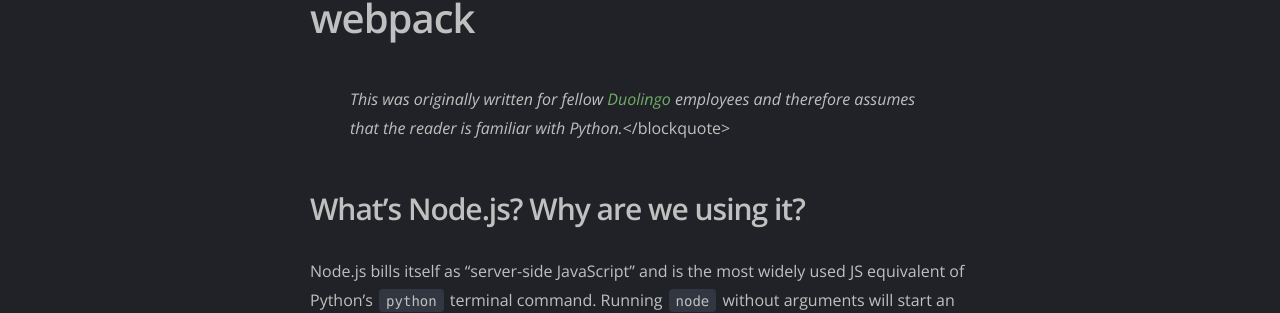
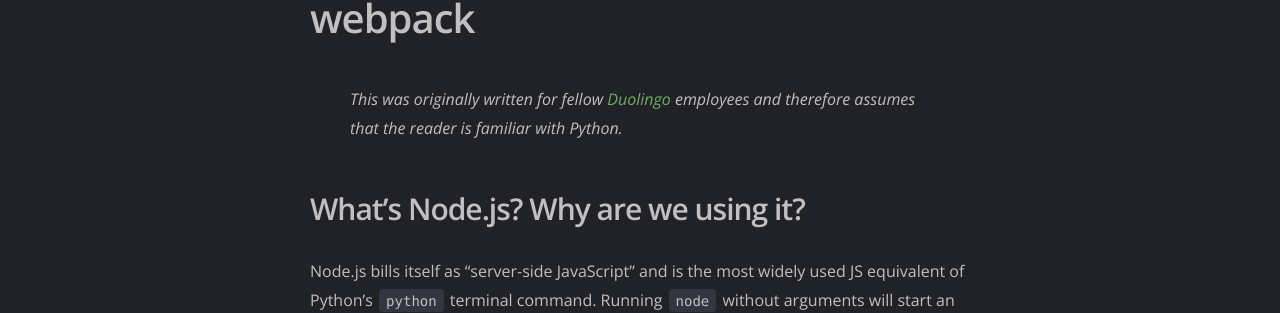
Before and after one commit to artnc/personal-website, a Jekyll site: the page built from src/blog/_posts/2016-01-17-node-intro.md, in a window 1280 px wide. Shown: the part 223-536 px from the top of the page. Built offline with Jekyll 4.4.1, drawn with Linux system fonts in a browser that asks for light colours; Markdown is read by kramdown in place of the engine named in the settings; comment, search, counter and statistics services are not loaded.

Commit message:
Italicize all blockquotes

```diff
--- a/src/blog/_posts/2016-01-17-node-intro.md
+++ b/src/blog/_posts/2016-01-17-node-intro.md
@@ -5,7 +5,7 @@
 tags: ["web"]
 comments: true
 ---
-> *This was originally written for fellow [Duolingo](https://www.duolingo.com/) employees and therefore assumes that the reader is familiar with Python.*</blockquote>
+> This was originally written for fellow [Duolingo](https://www.duolingo.com/) employees and therefore assumes that the reader is familiar with Python.
 
 ## What's Node.js? Why are we using it?
 
--- a/src/css/main.scss
+++ b/src/css/main.scss
@@ -93,6 +93,7 @@
 code, pre {
   background: $gray;
   font-family: Consolas, Monaco, "Courier New", monospace;
+  font-style: normal;
   font-size: $font-size-small;
 }
 
@@ -119,6 +120,10 @@
   display: block;
   height: 315px;
   width: 560px;
+}
+
+blockquote {
+  font-style: italic;
 }
 
 img {
```
Also changed, not shown: src/blog/_posts/2013-07-26-duolingo.md (+1 -1 lines), src/projects/_posts/2011-10-30-integral.md (+1 -1 lines).
